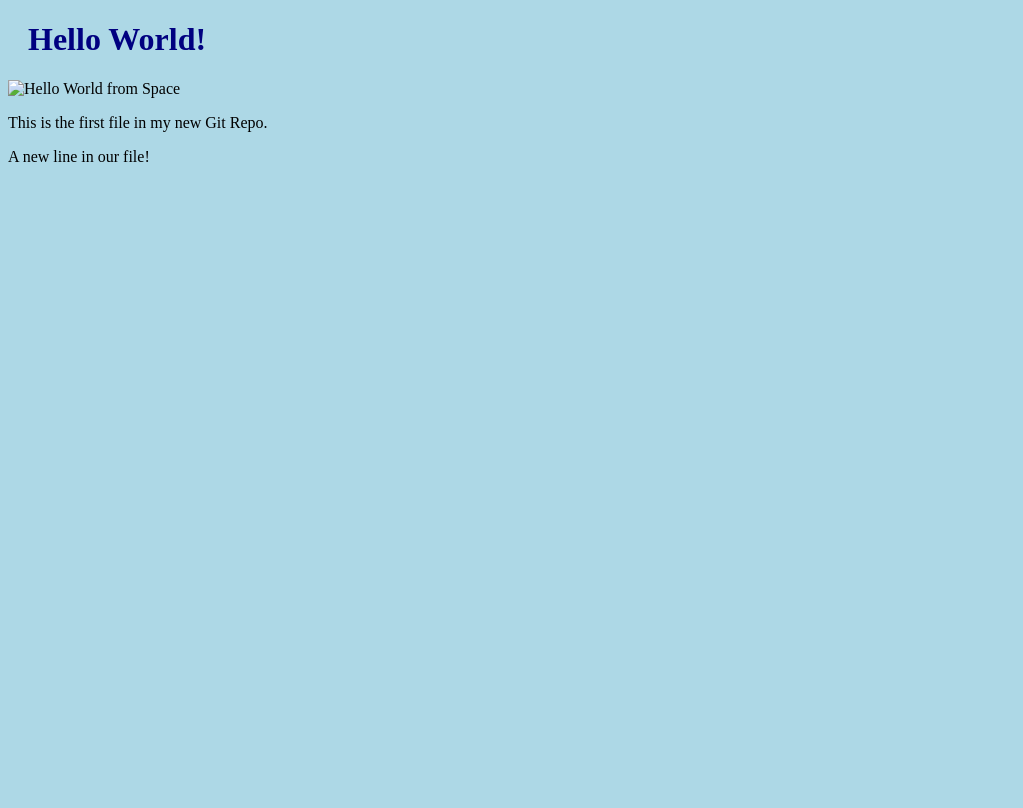
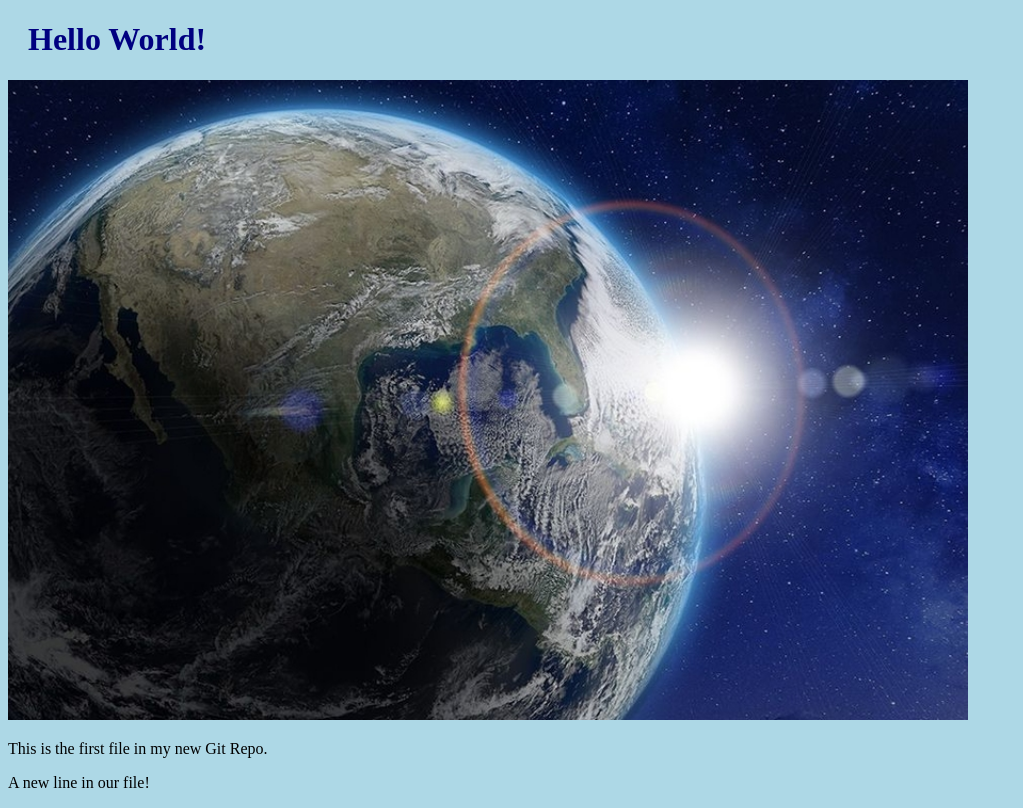
Before and after one commit to hrob95/hello-world-gittutorial, a plain HTML site: page index.html in a window 1280 px wide. Shown: the whole page, without its empty margins (0-1023 px from the left). Drawn offline with Linux system fonts and the light colour scheme.

Commit message:
added correct image file to Hello World

```diff
--- a/index.html
+++ b/index.html
@@ -7,7 +7,7 @@
 <body>
 
 <h1>Hello World!</h1>
-<div><img src="img_hello_world" alt="Hello World from Space"
+<div><img src="img_hello_world.jpg" alt="Hello World from Space"
   style="width:100%;max-width:960px"></div>
 <p>This is the first file in my new Git Repo.</p>
 <p>A new line in our file!</p>
```
